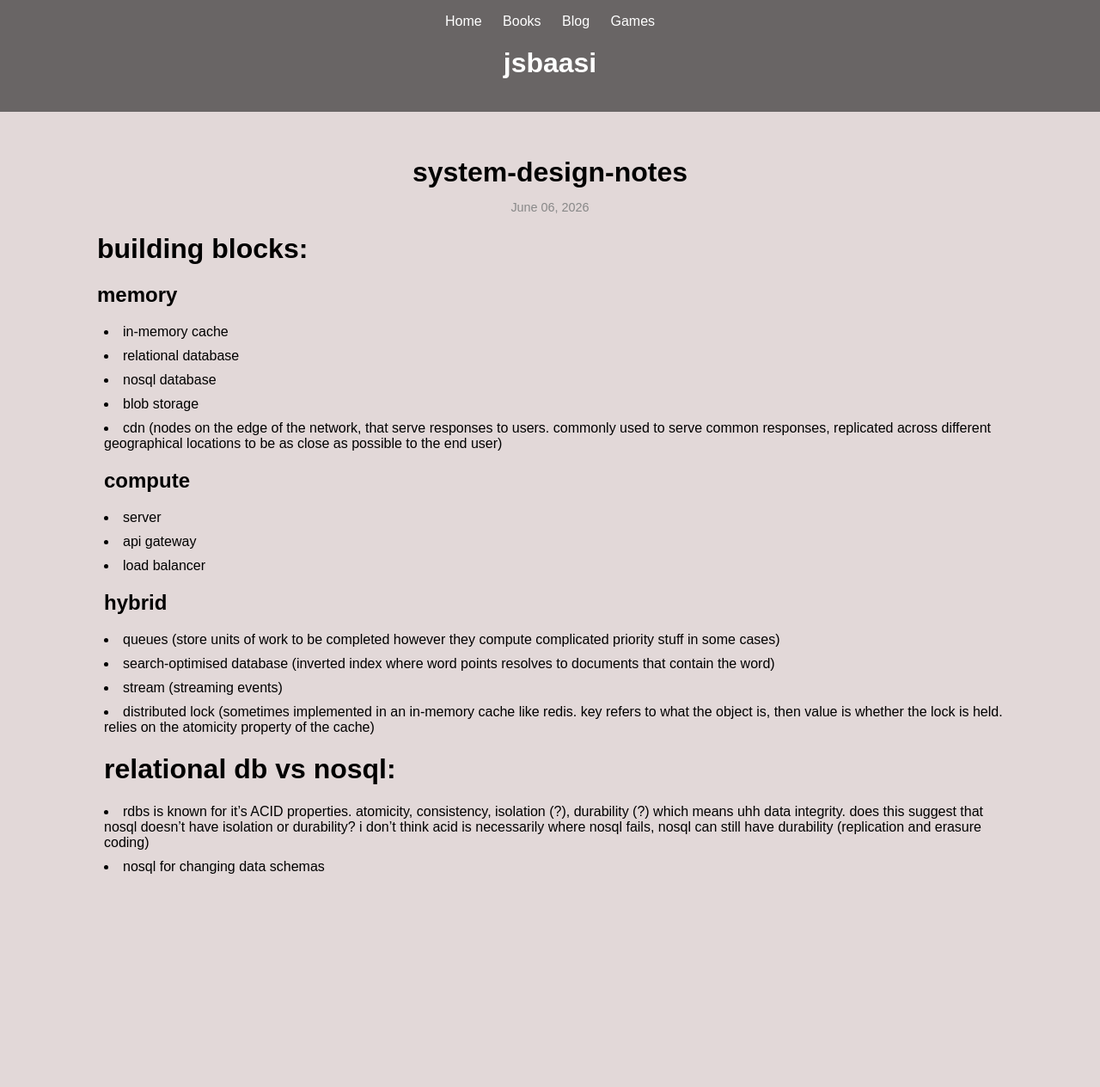
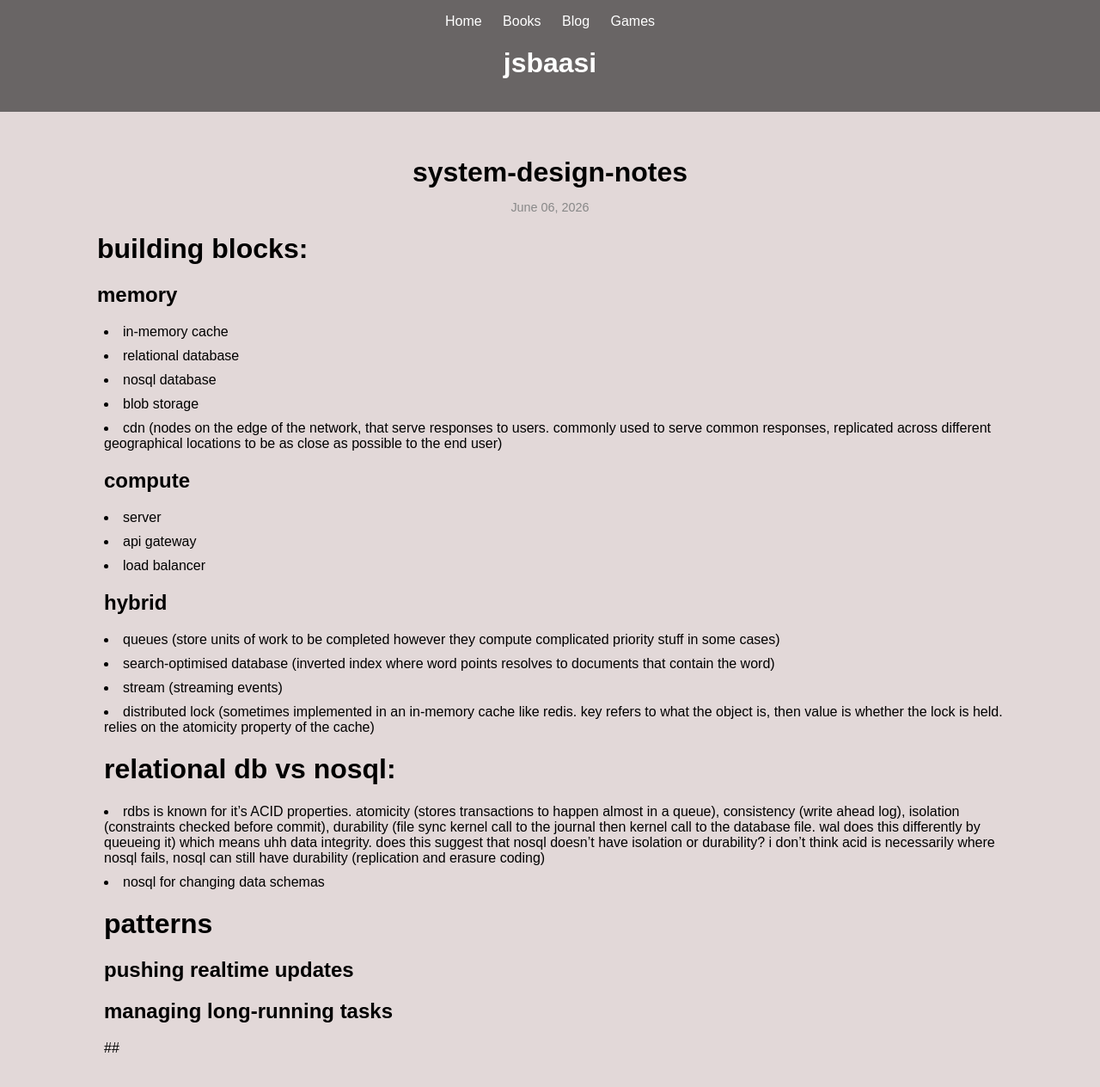
Before and after one commit to jsbaasi/jsbaasi.github.io, a Jekyll site: the page built from _posts/2026-06-06-system-design-notes.md, in a window 1280 px wide. Shown: the whole page at 86% size. Built offline with Jekyll 4.4.1, drawn with Linux system fonts in a browser that asks for light colours; before the commit the page ends 1053 px from its top, so only the background shows below that.

Commit message:
vault backup: 2026-06-06 14:48:27

```diff
--- a/_posts/2026-06-06-system-design-notes.md
+++ b/_posts/2026-06-06-system-design-notes.md
@@ -22,5 +22,9 @@ permalink: /system-design-notes/
 - stream (streaming events)
 - distributed lock (sometimes implemented in an in-memory cache like redis. key refers to what the object is, then value is whether the lock is held. relies on the atomicity property of the cache)
 # relational db vs nosql:
-- rdbs is known for it's ACID properties. atomicity, consistency, isolation (?), durability (?) which means uhh data integrity. does this suggest that nosql doesn't have isolation or durability? i don't think  acid is necessarily where nosql fails, nosql can still have durability (replication and erasure coding)
+- rdbs is known for it's ACID properties. atomicity (stores transactions to happen almost in a queue), consistency (write ahead log), isolation (constraints checked before commit), durability (file sync kernel call to the journal then kernel call to the database file. wal does this differently by queueing it) which means uhh data integrity. does this suggest that nosql doesn't have isolation or durability? i don't think  acid is necessarily where nosql fails, nosql can still have durability (replication and erasure coding)
 - nosql for changing data schemas
+# patterns
+## pushing realtime updates
+## managing long-running tasks
+##
```
